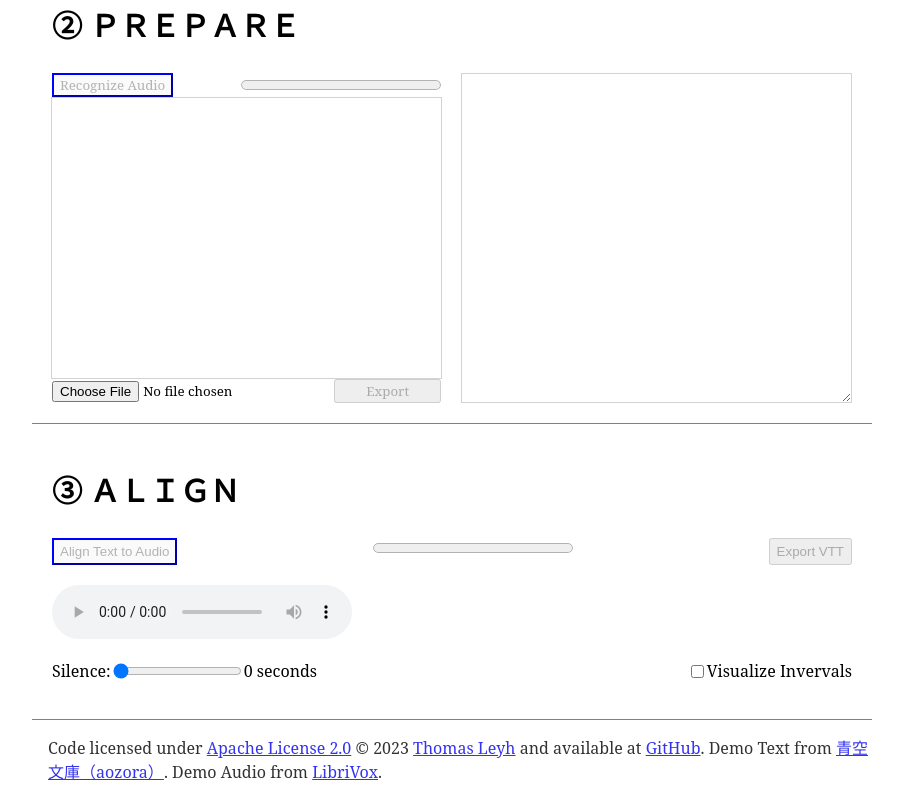
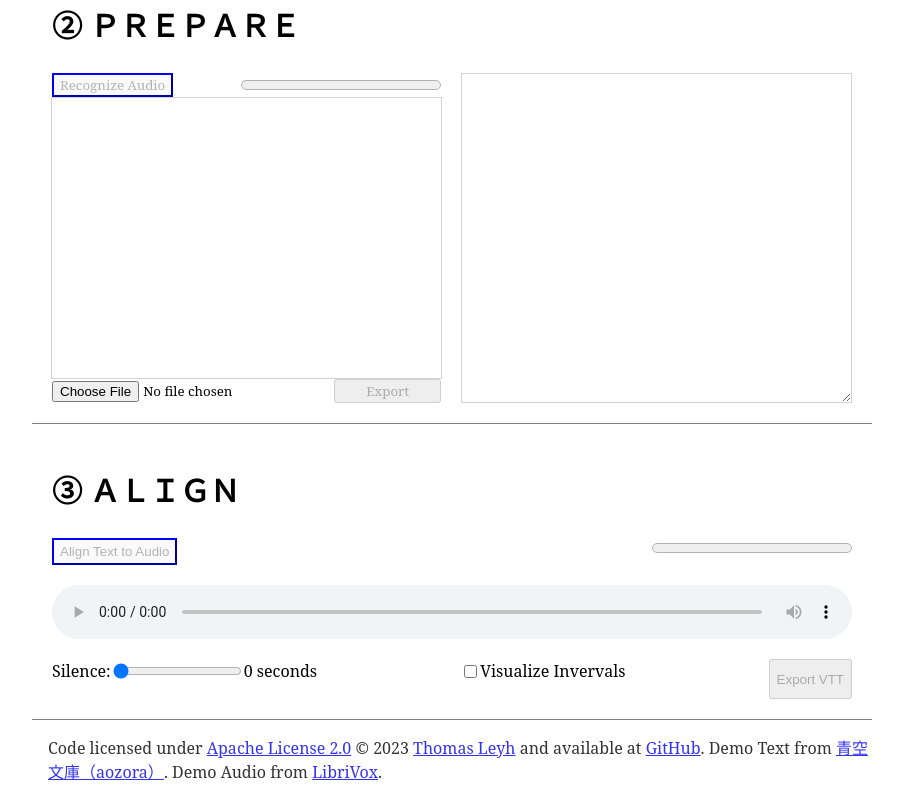
Before and after one commit to leyhline/ja-align, a Vue app: page / in a window 1280 px wide. Shown: the part 274-1074 px from the top of the page, without its empty margins (188-1091 px from the left). Built offline with nearby package versions, Linux system fonts and the light colour scheme; a web font is replaced by a local one.

Commit message:
fix export

```diff
--- a/src/components/AlignText.vue
+++ b/src/components/AlignText.vue
@@ -11,7 +11,6 @@ const progressValue = ref<0 | 1 | undefined>(0)
 const alignPossible = computed<boolean>(() =>
   Boolean(props.recognitionResults && props.text && props.audio)
 )
-const dataAvailable = computed<boolean>(() => Boolean(props.text && paragraphGroups.length > 0))
 
 function align(recognitionResults: VoskOutput, text: string): void {
   const modelUrl = new URL('/unidic-mecab-2.1.2_bin.zip', import.meta.url)
@@ -65,24 +64,6 @@ function playAudio(start: number, end: number) {
   }, (end - start) * 1000)
 }
 
-function exportAsVtt() {
-  const vtt = 'WEBVTT\n\n'
-  const cues = paragraphGroups
-    .flatMap((paragraphIntervals) => paragraphIntervals)
-    .map(([x, y, start, end]) => {
-      const text = props.text?.slice(x, y)
-      return `00:${start.toFixed(3)} --> 00:${end.toFixed(3)}\n${text}`
-    })
-    .join('\n\n')
-  const blob = new Blob([vtt + cues], { type: 'text/vtt' })
-  const url = URL.createObjectURL(blob)
-  const a = document.createElement('a')
-  a.href = url
-  a.download = 'subtitle.vtt'
-  a.click()
-  URL.revokeObjectURL(url)
-}
-
 function triggerAlign() {
   if (!props.recognitionResults || !props.text || !props.audio) return
   progressValue.value = undefined
@@ -98,7 +79,6 @@ function triggerAlign() {
         Align Text to Audio
       </button>
       <progress :value="progressValue" />
-      <button type="button" @click="exportAsVtt" :disabled="!dataAvailable">Export VTT</button>
     </div>
     <audio ref="audioElem" controls preload="auto"></audio>
     <AlignTextOutput :text="text ?? ''" :paragraphGroups="paragraphGroups" :playAudio="playAudio" />
@@ -128,4 +108,8 @@ function triggerAlign() {
 .primary {
   border-color: blue;
 }
+
+audio {
+  width: 100%;
+}
 </style>
--- a/src/components/AlignTextOutput.vue
+++ b/src/components/AlignTextOutput.vue
@@ -6,6 +6,10 @@ const props = defineProps<{
   paragraphGroups: [number, number, number, number][][]
   playAudio: (start: number, end: number) => void
 }>()
+
+const dataAvailable = computed<boolean>(() =>
+  Boolean(props.text && props.paragraphGroups.length > 0)
+)
 
 const minSilenceDuration = ref<number>(0)
 const visualizeIntervals = ref<boolean>(false)
@@ -32,6 +36,24 @@ const displayGroups = computed<[number, number, number, number][][]>(() => {
     )
   }
 })
+
+function exportAsVtt() {
+  const vtt = 'WEBVTT\n\n'
+  const cues = displayGroups.value
+    .flatMap((paragraphIntervals) => paragraphIntervals)
+    .map(([x, y, start, end]) => {
+      const text = props.text?.slice(x, y)
+      return `00:${start.toFixed(3)} --> 00:${end.toFixed(3)}\n${text}`
+    })
+    .join('\n\n')
+  const blob = new Blob([vtt + cues], { type: 'text/vtt' })
+  const url = URL.createObjectURL(blob)
+  const a = document.createElement('a')
+  a.href = url
+  a.download = 'subtitle.vtt'
+  a.click()
+  URL.revokeObjectURL(url)
+}
 </script>
 
 <template>
@@ -46,6 +68,7 @@ const displayGroups = computed<[number, number, number, number][][]>(() => {
         <input id="visualize" type="checkbox" v-model="visualizeIntervals" />
         <label for="visualize">Visualize Invervals</label>
       </div>
+      <button type="button" @click="exportAsVtt" :disabled="!dataAvailable">Export VTT</button>
     </div>
     <p v-for="(paragraphIntervals, i) in displayGroups" :key="i">
       <span
```
